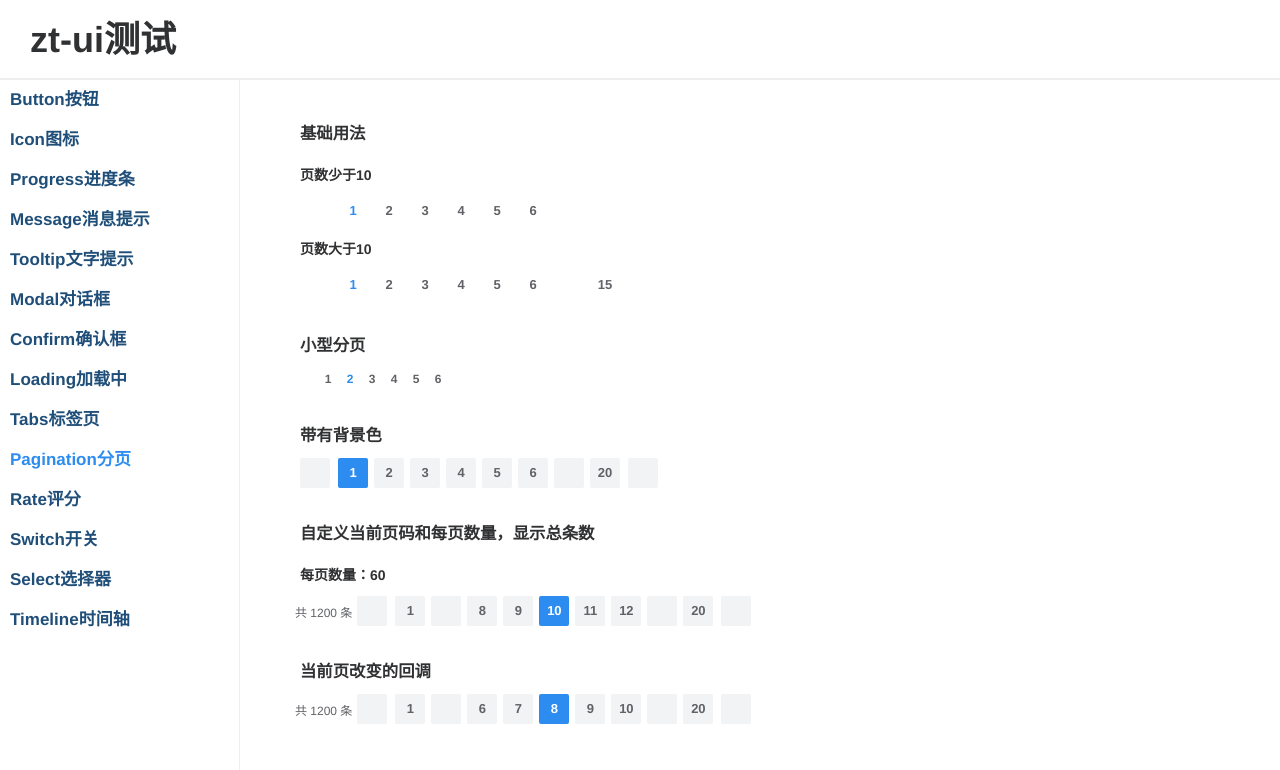
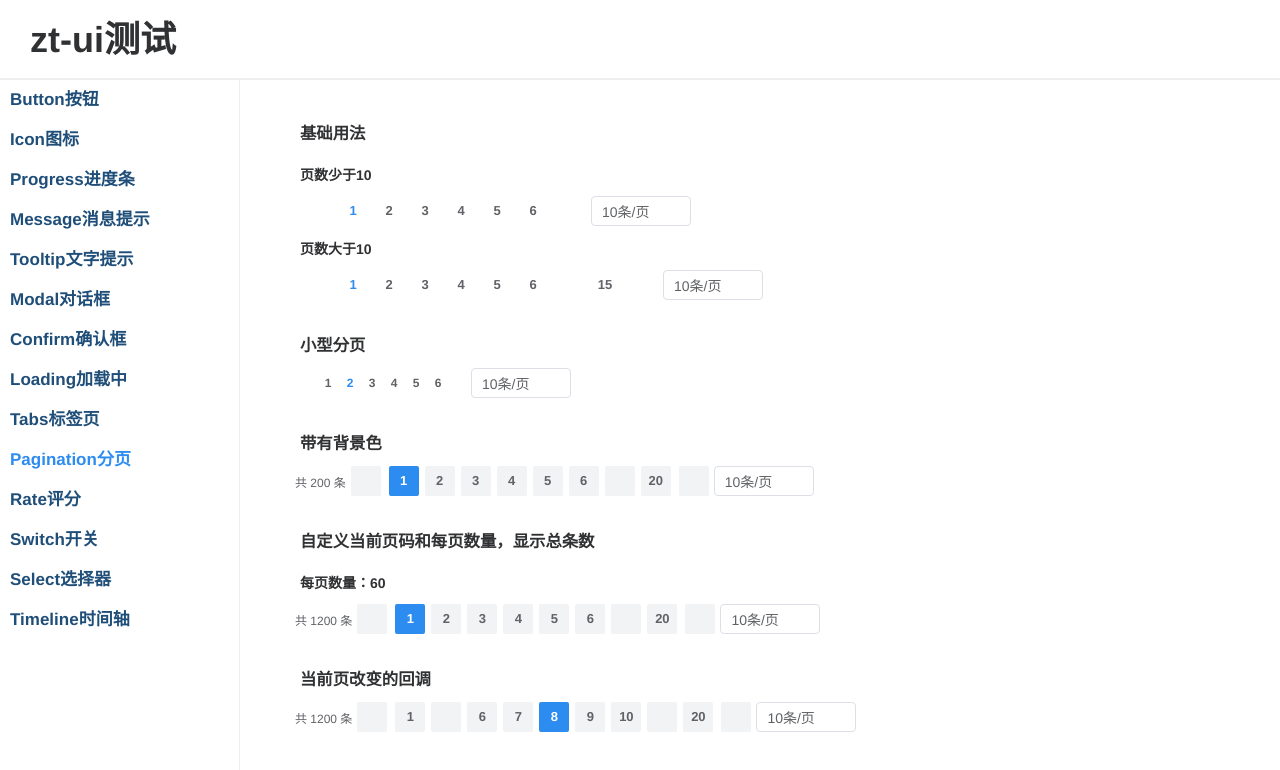
Before and after one commit to sygn24/zt-ui, a Vue app: page /pagination in a window 1280 px wide. Shown: the top 770 px of the page. Built offline with nearby package versions, Linux system fonts and the light colour scheme; a web font is replaced by a local one.

Commit message:
增加下拉选择设置每页显示数量

```diff
--- a/examples/views/Pagination.vue
+++ b/examples/views/Pagination.vue
@@ -3,7 +3,7 @@
     <div class="row">
       <h3>基础用法</h3>
       <h4>页数少于10</h4>
-      <zt-pagination :total="60" :current-page.sync="currentPage1"></zt-pagination>
+      <zt-pagination :total="60" :current-page.sync="currentPage1" :page-size.sync="pageSize1"></zt-pagination>
       <h4>页数大于10</h4>
       <zt-pagination :total="150" :current-page.sync="currentPage2"></zt-pagination>
     </div>
@@ -13,15 +13,15 @@
     </div>
     <div class="row">
       <h3>带有背景色</h3>
-      <zt-pagination :total="200" :current-page.sync="currentPage3" background></zt-pagination>
+      <zt-pagination :total="200" :current-page.sync="currentPage3" background show-total></zt-pagination>
     </div>
     <div class="row">
       <h3>自定义当前页码和每页数量，显示总条数</h3>
-      <h4>每页数量：{{pageSize}}</h4>
+      <h4>每页数量：{{pageSize6}}</h4>
       <zt-pagination
         :total="1200"
         :current-page.sync="currentPage4"
-        :page-size="pageSize"
+        :page-size.sync="pageSize6"
         background
         show-total
       ></zt-pagination>
@@ -31,7 +31,7 @@
       <zt-pagination
         :total="1200"
         :current-page.sync="currentPage5"
-        :page-size="pageSize"
+        :page-size.sync="pageSize6"
         @current-change="pageChange"
         background
         show-total
@@ -49,10 +49,11 @@ export default {
       currentPage1: 1,
       currentPage2: 1,
       currentPage3: 1,
-      currentPage4: 10,
+      currentPage4: 1,
       currentPage5: 8,
       currentPage6: 2,
-      pageSize: 60
+      pageSize6: 60,
+      pageSize1:10
     }
   },
   methods: {
--- a/packages/components/Pagination/Pagination.vue
+++ b/packages/components/Pagination/Pagination.vue
@@ -37,6 +37,7 @@
       :disabled="currentPage === lastPageNum"
       @singleArrowClick="singleArrowClick(1)"
     />
+    <PageSizeSelect :page-szies="pageSizes" @pageSizeChange="pageSizeChange" />
   </div>
 </template>
 
@@ -44,9 +45,10 @@
 import DoubleArrow from './components/DoubleArrows.vue'
 import ToggleBtn from './components/ToggleBtn.vue'
 import PageNum from './components/PageNum.vue'
+import PageSizeSelect from './components/PageSizeSelect.vue'
 export default {
   name: 'ZtPagination',
-  components: { DoubleArrow, ToggleBtn, PageNum },
+  components: { DoubleArrow, ToggleBtn, PageNum, PageSizeSelect },
   props: {
     // 总条数
     total: {
@@ -63,6 +65,11 @@ export default {
       type: Number,
       default: 10
     },
+    // 每页显示个数选择器的选项设置
+    pageSizes: {
+      type: Array,
+      default: () => [10, 20, 30, 40, 50, 100]
+    },
     // 是否为分页按钮添加背景色
     background: {
       type: Boolean,
@@ -77,13 +84,18 @@ export default {
     small: {
       type: Boolean,
       default: false
+    },
+    showSizes: {
+      type: Boolean,
+      default: false
     }
   },
   data() {
     return {
       doublePrev: false, //是否显示左双箭头
       doubleNext: false, //是否显示右双箭头
-      dynamicPageArr: [] //动态页码数组
+      dynamicPageArr: [], //动态页码数组
+      size: this.pageSize
     }
   },
   provide() {
@@ -97,7 +109,7 @@ export default {
     // 最后一页页码
     lastPageNum() {
       if (this.total <= 0) return 1
-      return Math.ceil(this.total / this.pageSize)
+      return Math.ceil(this.total / this.size)
     },
     // 是否为一页
     isOnePage() {
@@ -190,6 +202,12 @@ export default {
     singleArrowClick(num) {
       let current = num === 1 ? this.currentPage + 1 : this.currentPage - 1
       this.dynamicPageClick(current)
+    },
+    //
+    pageSizeChange(pageSize) {
+      this.size = pageSize
+      this.$emit('update:PageSize', pageSize)
+      this.$emit('size-change', pageSize)
     }
   },
   watch: {
@@ -197,6 +215,9 @@ export default {
       this.initDynamicPage()
     },
     pageSize() {
+      this.initDynamicPage()
+    },
+    size() {
       this.initDynamicPage()
     }
   }
--- /dev/null
+++ b/packages/components/Pagination/components/PageSizeSelect.vue
@@ -0,0 +1,48 @@
+<template>
+  <div style="display:inline-block">
+    <zt-select v-model="value" width="100" height="30" @onChange="pageSizeChange">
+      <zt-option v-for="item in options" :key="item.value" :label="item.label" :value="item.value"></zt-option>
+    </zt-select>
+  </div>
+</template>
+
+<script>
+import { Select, Option } from '../../Select'
+export default {
+  name: 'PageSizeSelect',
+  components: { Select, Option },
+  props: {
+    pageSizes: {
+      type: Array,
+      default: () => [10, 20, 30, 40, 50, 100]
+    }
+  },
+  mounted() {
+    this.initPageSizes()
+  },
+  data() {
+    return {
+      value: '',
+      options: []
+    }
+  },
+  methods: {
+    initPageSizes() {
+      this.value = this.pageSizes[0]
+      this.pageSizes.forEach((page) => {
+        let pageItem = {
+          value: page,
+          label: `${page}条/页`
+        }
+        this.options.push(pageItem)
+      })
+    },
+    pageSizeChange() {
+      this.$emit('pageSizeChange', this.value)
+    }
+  }
+}
+</script>
+
+<style lang="less" scoped>
+</style>
--- a/packages/components/Pagination/style.less
+++ b/packages/components/Pagination/style.less
@@ -4,7 +4,6 @@
   white-space: nowrap;
   padding: 2px 5px;
   font-size: 13px;
-  font-weight: 700;
   color: var(--common-text);
   user-select: none;
 
@@ -25,7 +24,7 @@
     line-height: 30px;
     min-width: 30px;
     border-radius: 2px;
-
+    font-weight: 700;
     &.allowed:hover {
       color: var(--primary);
     }
@@ -48,6 +47,7 @@
     line-height: 30px;
     min-width: 30px;
     text-align: center;
+    font-weight: 700;
     border-radius: 2px;
     margin:0 3px;
     cursor: pointer;
```
